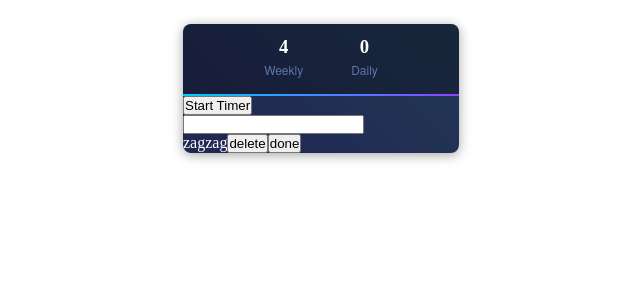
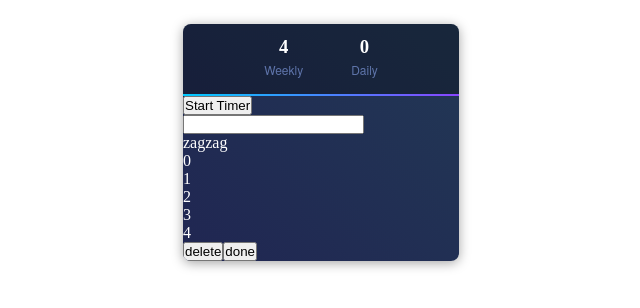
Before and after one commit to NirBenita/todo-pomo, a React (Create React App) app: page / in a window 1280 px wide. Shown: the top 308 px of the page, without its empty margins (319-959 px from the left). Built offline with nearby package versions, Linux system fonts and the light colour scheme; the HTML template or start-up script is replaced by a standard one.

Commit message:
✅ Todo should indicate expected pomos

```diff
--- a/src/App.tsx
+++ b/src/App.tsx
@@ -18,6 +18,7 @@ import { Timer } from './components/Timer'
     [ ] logic
     [ ] Make timer global
 */
+
 
 interface AppState {
   timeLeft?: string
@@ -50,7 +51,7 @@ class App extends React.Component<{}, AppState> {
         </header>
         <div className="shiny" />
         <Timer time={1/20} />
-        <TodoList todos={[{ title: 'zagzag', done: false }]} />
+        <TodoList todos={[{ title: 'zagzag', done: false, expected: 5 }]} />
       </div>
     )
   }
--- a/src/components/Todo.tsx
+++ b/src/components/Todo.tsx
@@ -10,18 +10,33 @@ interface TodosState {
   todos?: Array<ITodo>
 }
 
-export const Todo: React.SFC<ITodoItemProps> = ({
+interface ITodoItemProps {
+  todo: ITodo
+  className?: string
+  removeTodo?: (todo: ITodo) => void
+  toggleTodo?: (todo: ITodo) => void
+}
+
+export const TodoItem: React.SFC<ITodoItemProps> = ({
   todo,
   removeTodo,
   toggleTodo
 }) => {
+
+  const indicators = Array.from(new Array(todo.expected), (indicator,index) => (
+    <div key={index} className="indicator">
+      {index}
+    </div>
+  ));
+
   return (
     <li>
       <span>{todo.title}</span>
-      <button className="remove" onClick={() => removeTodo(todo)}>
+      <div className="counter">{indicators}</div>
+      <button className="remove" onClick={() => removeTodo && removeTodo(todo)}>
         delete
       </button>
-      <button className="toggle" onClick={() => toggleTodo(todo)}>
+      <button className="toggle" onClick={() => toggleTodo && toggleTodo(todo)}>
         done
       </button>
     </li>
@@ -53,8 +68,8 @@ export class TodoList extends React.Component<TodosProps, TodosState> {
     }
   }
 
-  handleNewTodoChange(e: React.ChangeEvent<HTMLInputElement>){
-    this.setState({newInputValue: e.target.value})
+  handleNewTodoChange(e: React.ChangeEvent<HTMLInputElement>) {
+    this.setState({ newInputValue: e.target.value })
   }
 
   removeTodo(todoToRemove: ITodo) {
@@ -90,7 +105,7 @@ export class TodoList extends React.Component<TodosProps, TodosState> {
         <ul className="todos">
           {this.state.todos &&
             this.state.todos.map((todo, index) => (
-              <Todo
+              <TodoItem
                 className="todo"
                 key={index}
                 todo={todo}
```
Also changed, not shown: src/interface.d.ts (+1 -7 lines), src/test-driver.ts (line endings or trailing spaces), 1 other file (tests, documents, lock files or other folders).
